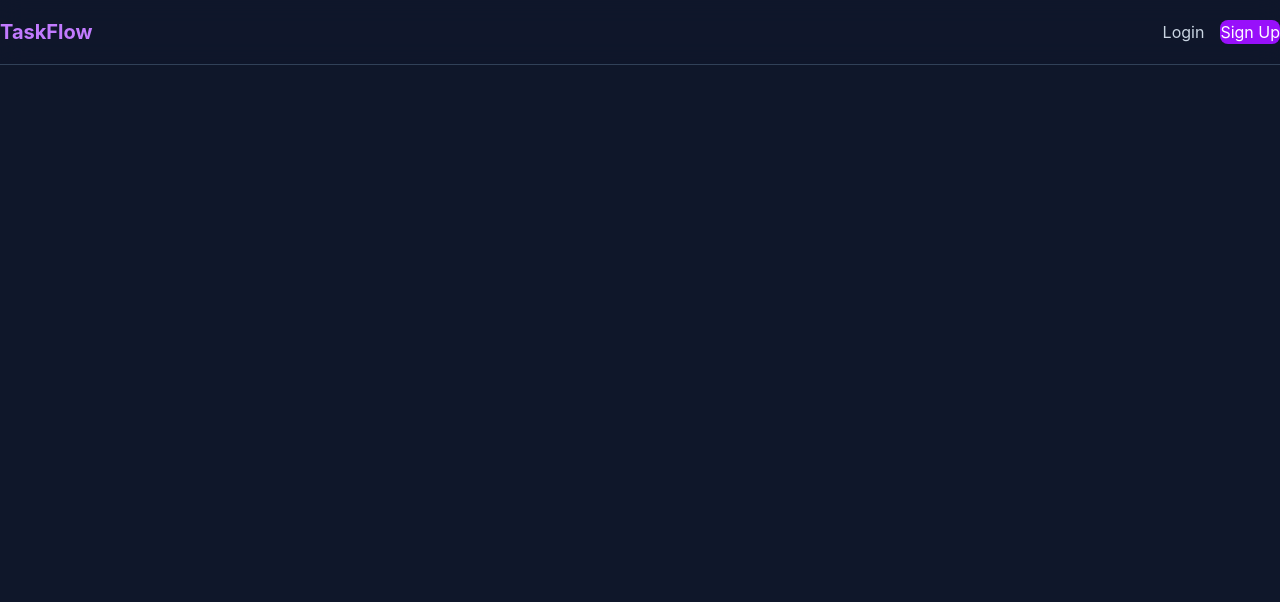
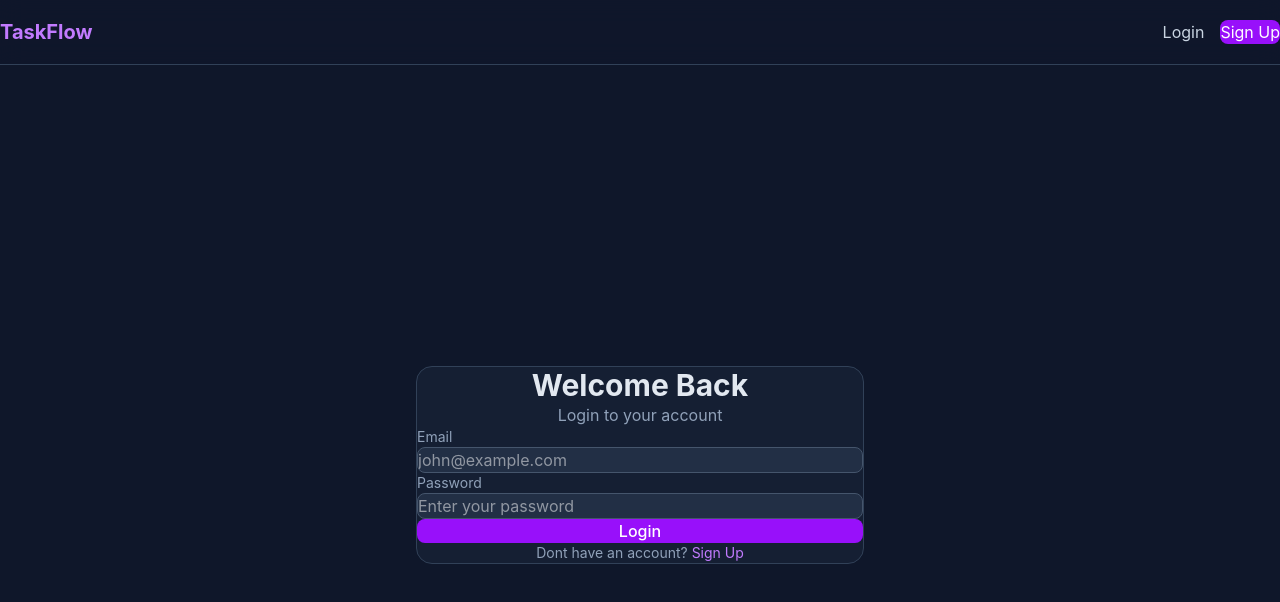
Before and after one commit to devang-altf4/backend-assignment-internship, a React (Vite) app in the folder frontend/: page /login in a window 1280 px wide. Shown: the top 602 px of the page. Built offline with nearby package versions, Linux system fonts and the light colour scheme.

Commit message:
login page

```diff
--- a/frontend/src/App.jsx
+++ b/frontend/src/App.jsx
@@ -3,6 +3,7 @@ import { AuthProvider } from './context/AuthContext';
 import Navbar from './components/Navbar';
 import Landing from './pages/Landing';
 import Register from './pages/Register';
+import Login from './pages/Login';
 
 function App() {
   return (
@@ -12,6 +13,7 @@ function App() {
         <Routes>
           <Route path="/" element={<Landing />} />
           <Route path="/register" element={<Register />} />
+          <Route path="/login" element={<Login />} />
         </Routes>
       </AuthProvider>
     </Router>
--- /dev/null
+++ b/frontend/src/pages/Login.jsx
@@ -0,0 +1,113 @@
+import { useState } from 'react';
+import { Link, useNavigate } from 'react-router-dom';
+import { motion } from 'framer-motion';
+import { useAuth } from '../context/AuthContext';
+import toast from 'react-hot-toast';
+
+const Login = () => {
+  const [formData, setFormData] = useState({ email: '', password: '' });
+  const [loading, setLoading] = useState(false);
+  const { login } = useAuth();
+  const navigate = useNavigate();
+
+  const handleChange = (e) => {
+    setFormData({ ...formData, [e.target.name]: e.target.value });
+  };
+
+  const handleSubmit = async (e) => {
+    e.preventDefault();
+    setLoading(true);
+
+    try {
+      await login(formData.email, formData.password);
+      toast.success('Logged in!');
+      navigate('/dashboard');
+    } catch (err) {
+      const msg = err.response?.data?.error || 'Login failed';
+      toast.error(msg);
+    } finally {
+      setLoading(false);
+    }
+  };
+
+  return (
+    <div className="min-h-screen flex items-center justify-center px-4">
+      <motion.div
+        initial={{ opacity: 0, scale: 0.95 }}
+        animate={{ opacity: 1, scale: 1 }}
+        transition={{ duration: 0.5 }}
+        className="w-full max-w-md"
+      >
+        <div className="bg-slate-800/50 border border-slate-700 rounded-2xl p-8">
+          <motion.h2
+            initial={{ opacity: 0, y: -10 }}
+            animate={{ opacity: 1, y: 0 }}
+            transition={{ delay: 0.1 }}
+            className="text-3xl font-bold text-center mb-2"
+          >
+            Welcome Back
+          </motion.h2>
+          <p className="text-slate-400 text-center mb-6">Login to your account</p>
+
+          <form onSubmit={handleSubmit} className="space-y-4">
+            <motion.div
+              initial={{ opacity: 0, x: -20 }}
+              animate={{ opacity: 1, x: 0 }}
+              transition={{ delay: 0.2 }}
+            >
+              <label className="block text-sm text-slate-400 mb-1">Email</label>
+              <input
+                type="email"
+                name="email"
+                value={formData.email}
+                onChange={handleChange}
+                required
+                className="w-full bg-slate-700/50 border border-slate-600 rounded-lg px-4 py-3 text-white focus:outline-none focus:border-purple-500 transition"
+                placeholder="john@example.com"
+              />
+            </motion.div>
+
+            <motion.div
+              initial={{ opacity: 0, x: -20 }}
+              animate={{ opacity: 1, x: 0 }}
+              transition={{ delay: 0.3 }}
+            >
+              <label className="block text-sm text-slate-400 mb-1">Password</label>
+              <input
+                type="password"
+                name="password"
+                value={formData.password}
+                onChange={handleChange}
+                required
+                className="w-full bg-slate-700/50 border border-slate-600 rounded-lg px-4 py-3 text-white focus:outline-none focus:border-purple-500 transition"
+                placeholder="Enter your password"
+              />
+            </motion.div>
+
+            <motion.button
+              initial={{ opacity: 0, y: 10 }}
+              animate={{ opacity: 1, y: 0 }}
+              transition={{ delay: 0.4 }}
+              whileHover={{ scale: 1.02 }}
+              whileTap={{ scale: 0.98 }}
+              type="submit"
+              disabled={loading}
+              className="w-full bg-purple-600 hover:bg-purple-700 text-white py-3 rounded-lg font-medium transition disabled:opacity-50 cursor-pointer"
+            >
+              {loading ? 'Logging in...' : 'Login'}
+            </motion.button>
+          </form>
+
+          <p className="text-slate-400 text-center mt-6 text-sm">
+            Dont have an account?{' '}
+            <Link to="/register" className="text-purple-400 hover:text-purple-300">
+              Sign Up
+            </Link>
+          </p>
+        </div>
+      </motion.div>
+    </div>
+  );
+};
+
+export default Login;
```
